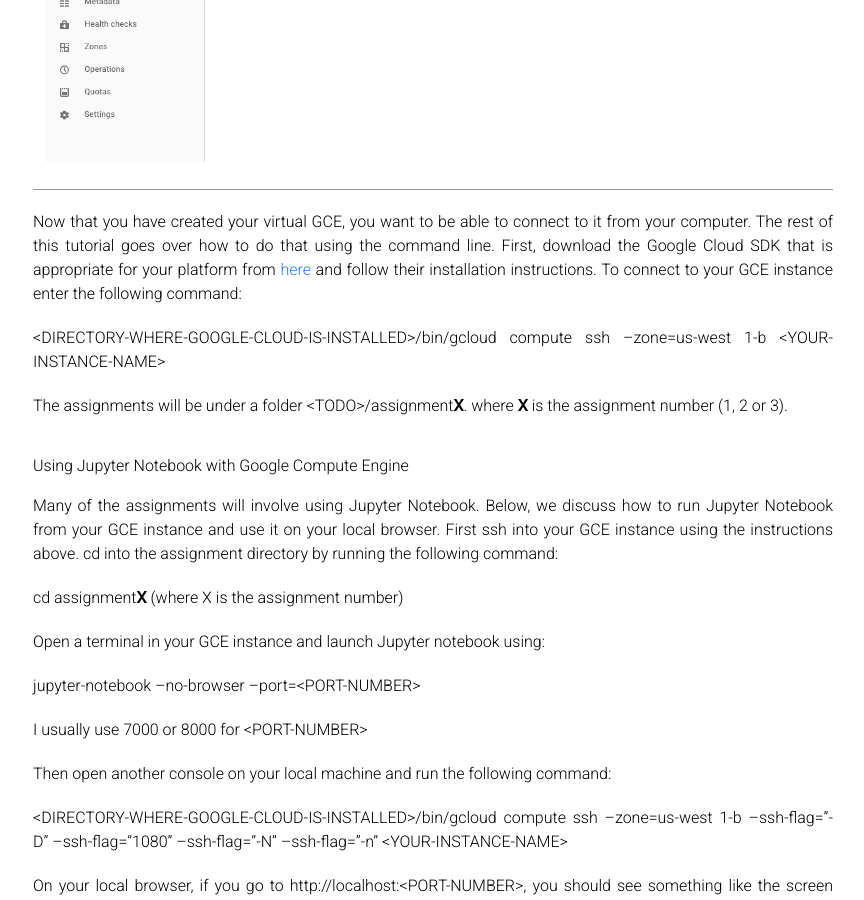
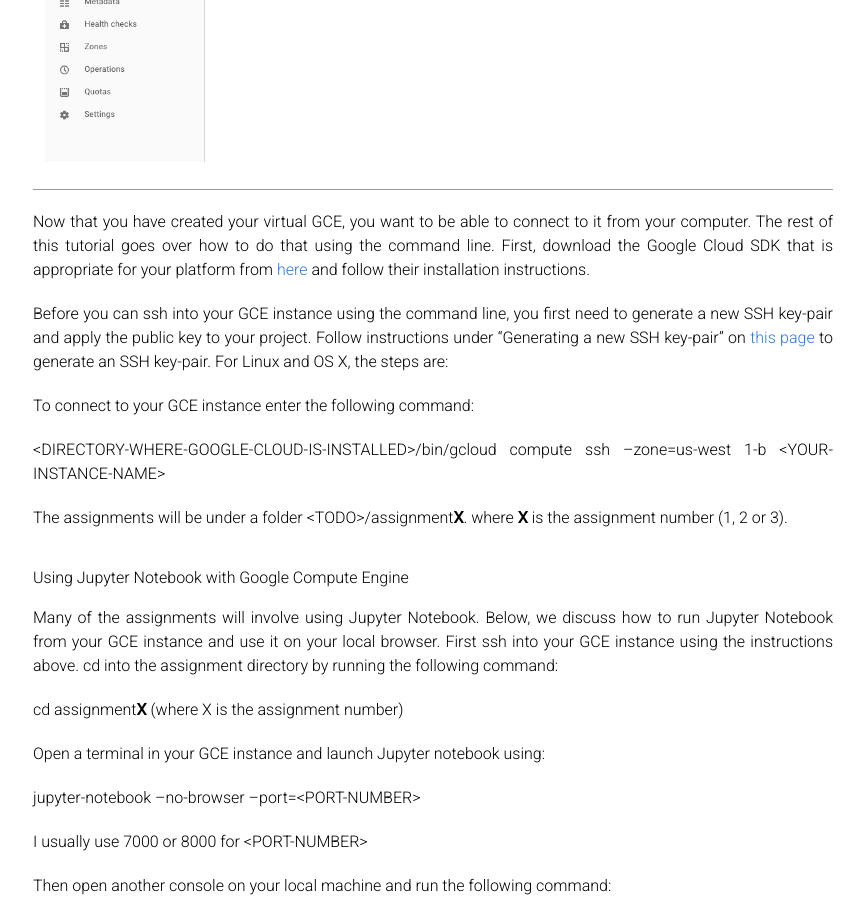
Before and after one commit to cs231n/cs231n.github.io, a Jekyll site: the page built from google_cloud_tutorial.md, in a window 1280 px wide and 900 px high, scrolled down 4511 px. Shown: the whole window, without its empty margins (207-1071 px from the left). Built offline with Jekyll 4.4.1, drawn with Linux system fonts in a browser that asks for light colours.

Commit message:
add detail to ssh

```diff
--- a/google_cloud_tutorial.md
+++ b/google_cloud_tutorial.md
@@ -48,6 +48,9 @@ Make sure that the Zone is set to be us-west1-b (for assignments where you need
 </div>
 
 Now that you have created your virtual GCE, you want to be able to connect to it from your computer. The rest of this tutorial goes over how to do that using the command line. First, download the Google Cloud SDK that is appropriate for your platform from [here](https://cloud.google.com/sdk/docs/ "Title") and follow their installation instructions.
+
+Before you can ssh into your GCE instance using the command line, you first need to generate a new SSH key-pair and apply the public key to your project. Follow instructions under "Generating a new SSH key-pair" on [this page](https://cloud.google.com/compute/docs/instances/connecting-to-instance "Title") to generate an SSH key-pair. For Linux and OS X, the steps are:
+
 To connect to your GCE instance enter the following command:
 
 \<DIRECTORY-WHERE-GOOGLE-CLOUD-IS-INSTALLED\>/bin/gcloud compute ssh --zone=us-west 1-b \<YOUR-INSTANCE-NAME\>
```
